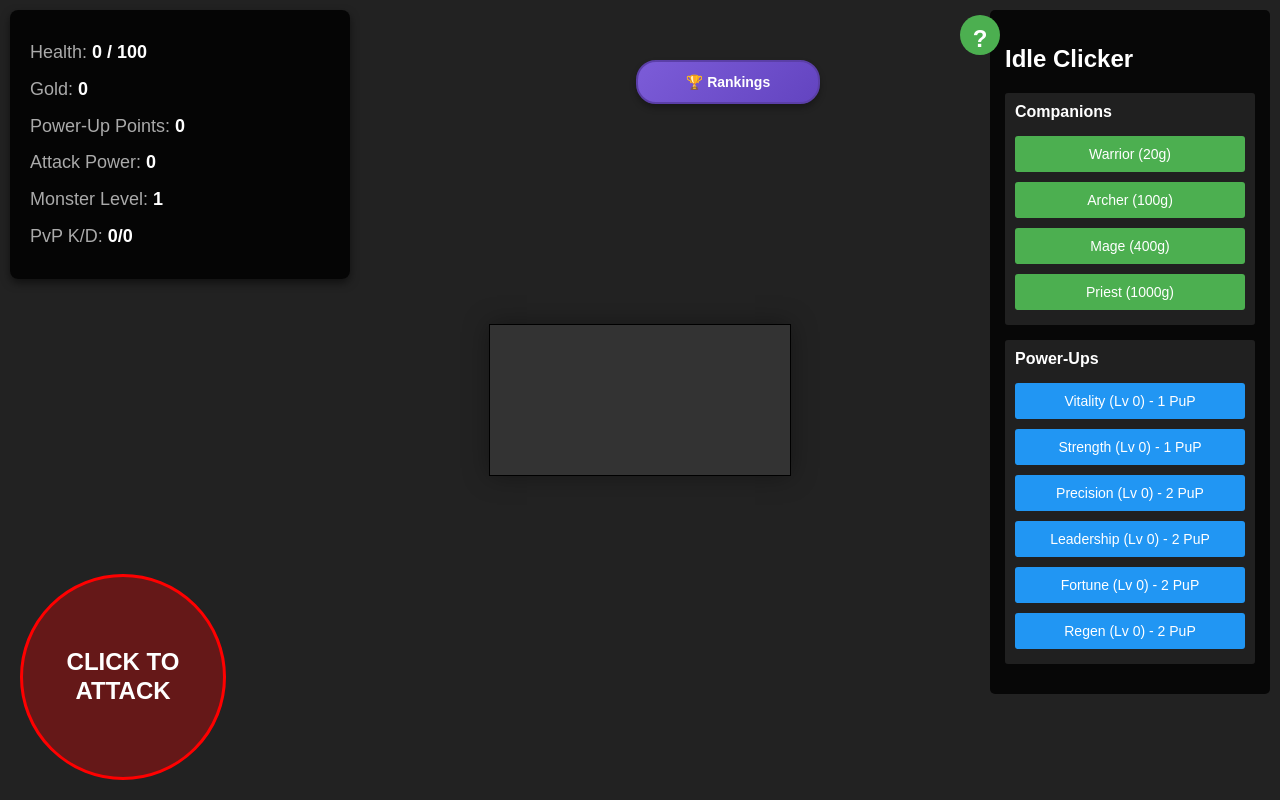
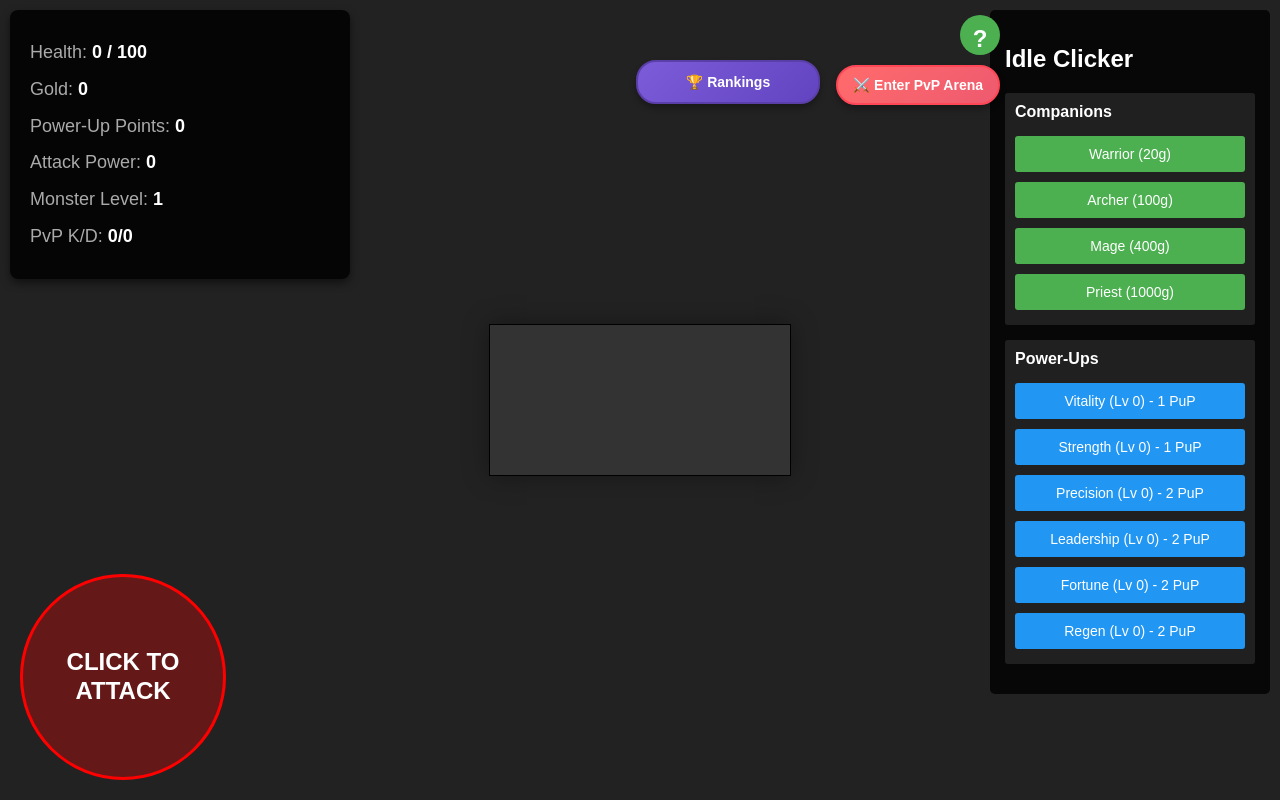
Before and after one commit to hiphoptobop/BashAttack, a website: page client/idleclicker.html in a window 1280 px wide. Drawn offline with nearby package versions, Linux system fonts and the light colour scheme; no server answers.

Commit message:
fix: restore PvP Arena button without navigating to play.html
The button is visible on idleclicker.html and shows the same confirmation
dialog as before. On confirm it emits switchRoom to the server (moving the
player into a PvP room server-side) but never redirects — the player
stays on idleclicker.html at all times.

```diff
--- a/client/idleclicker.html
+++ b/client/idleclicker.html
@@ -134,6 +134,34 @@
             transform: translateY(-2px);
             box-shadow: 0 6px 8px rgba(0, 0, 0, 0.4);
         }
+        #pvpButton {
+            position: absolute;
+            top: 60px;
+            right: 280px;
+            width: auto;
+            min-width: 160px;
+            height: 40px;
+            padding: 0 15px;
+            font-size: 14px;
+            background: linear-gradient(135deg, #ff6b6b 0%, #ee5a6f 100%);
+            color: white;
+            border: 2px solid #ff4757;
+            border-radius: 20px;
+            cursor: pointer;
+            z-index: 1000;
+            font-weight: bold;
+            box-shadow: 0 4px 6px rgba(0, 0, 0, 0.3);
+            transition: all 0.3s ease;
+        }
+        #pvpButton:hover {
+            background: linear-gradient(135deg, #ff5252 0%, #e84a5f 100%);
+            transform: translateY(-2px);
+            box-shadow: 0 6px 8px rgba(0, 0, 0, 0.4);
+        }
+        #pvpButton:active {
+            transform: translateY(0);
+            box-shadow: 0 2px 4px rgba(0, 0, 0, 0.3);
+        }
         #helpModal {
             display: none;
             position: fixed;
@@ -245,6 +273,7 @@
 
     <button id="helpButton" onclick="toggleHelpModal()" title="Game Guide & FAQ">?</button>
     <a id="rankingsButton" href="rankings.html" target="_blank" rel="noopener" title="View weekly PvP leaderboards">🏆 Rankings</a>
+    <button id="pvpButton" onclick="enterPvPArena()" title="Enter PvP Arena - Battle other players!">⚔️ Enter PvP Arena</button>
 
     <div id="clickArea">CLICK TO ATTACK</div>
 
@@ -634,6 +663,27 @@
             }
         }
 
+        // PvP Arena entry — switches the server room but stays on this page
+        function enterPvPArena() {
+            const confirmed = confirm(
+                "Enter PvP Arena?\n\n" +
+                "Your character stats will be used in combat against other players.\n\n" +
+                "⚔️ Health: " + (entities[myID]?.health || 0) + "/" + (entities[myID]?.maxHealth || 100) + "\n" +
+                "💪 Attack Power: " + (entities[myID]?.attackPower || 10) + "\n" +
+                "🏆 Level: " + (entities[myID]?.level || 1) + "\n\n" +
+                "Are you ready to battle?"
+            );
+            if (!confirmed) { return; }
+
+            if (typeof server === 'undefined' || !server) {
+                alert('Unable to connect to PvP Arena.\n\nPlease ensure you are connected to the game server.');
+                return;
+            }
+
+            console.log('Switching to PvP arena...');
+            server.emit('switchRoom', { targetRoomType: 'pvp' });
+        }
+
         // Close modal when clicking outside the content
         document.addEventListener('DOMContentLoaded', function() {
             const modal = document.getElementById('helpModal');
```
